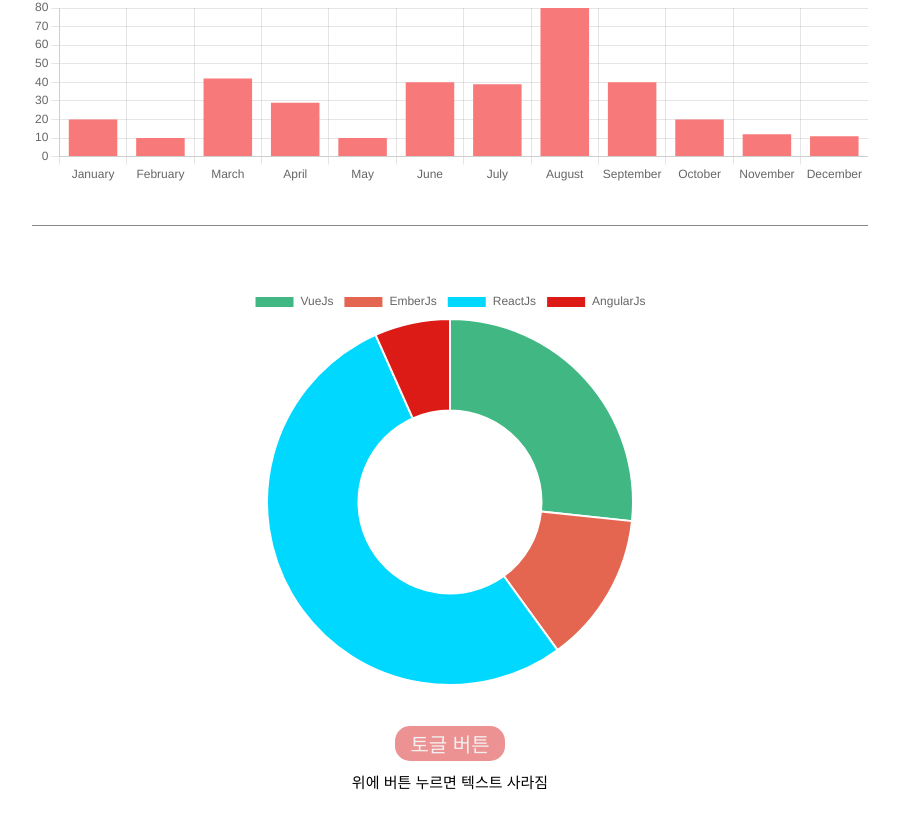
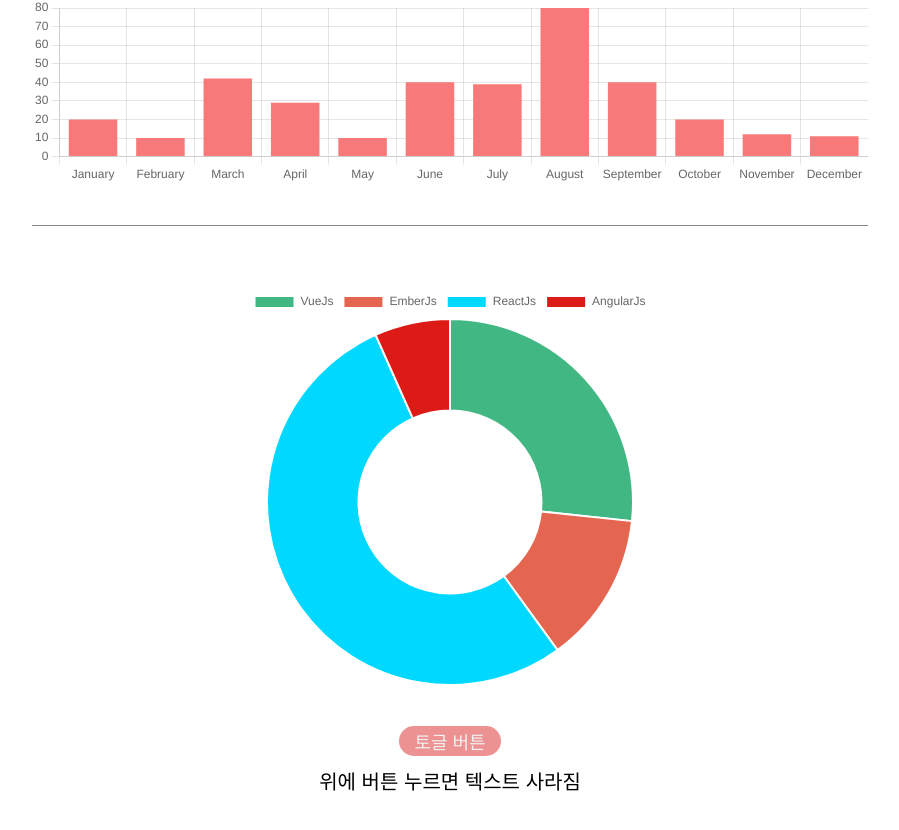
Before and after one commit to QTsom/example-vue, a Vue app: page / in a window 1280 px wide. Shown: the part 1125-1955 px from the top of the page, without its empty margins (190-1089 px from the left). Built offline with nearby package versions, Linux system fonts and the light colour scheme.

Commit message:
design: edit toggle button css

```diff
--- a/src/components/TransitionEvent.vue
+++ b/src/components/TransitionEvent.vue
@@ -8,24 +8,34 @@
     <div class="wrapper">
         <button @click="show = !show" class="toggle-button">토글 버튼</button>
         <Transition>
-            <p v-if="show">위에 버튼 누르면 텍스트 사라짐</p>
+            <p v-if="show" class="toggle-text">위에 버튼 누르면 텍스트 사라짐</p>
         </Transition>
     </div>
 </template>
 
 <style scoped>
     .wrapper  {
+        height: 72px;
         text-align: center;
     }
     .toggle-button {
-        height: 35px;
+        height: 30px;
         padding: 0 15px;
+        margin-bottom: 40px;
         margin-bottom: 10px;
         color: #f1f1f1;
-        font-size: 20px;
+        font-size: 18px;
         border: none;
         border-radius: 15px;
         background: rgb(237, 146, 146);
+        cursor: pointer;
+        transition: 0.5s;
+    }
+    .toggle-button:hover {
+        background: rgb(178, 178, 241);
+    }
+    .toggle-text {
+        font-size: 20px;
     }
     .v-enter-active,
     .v-leave-active {
```
